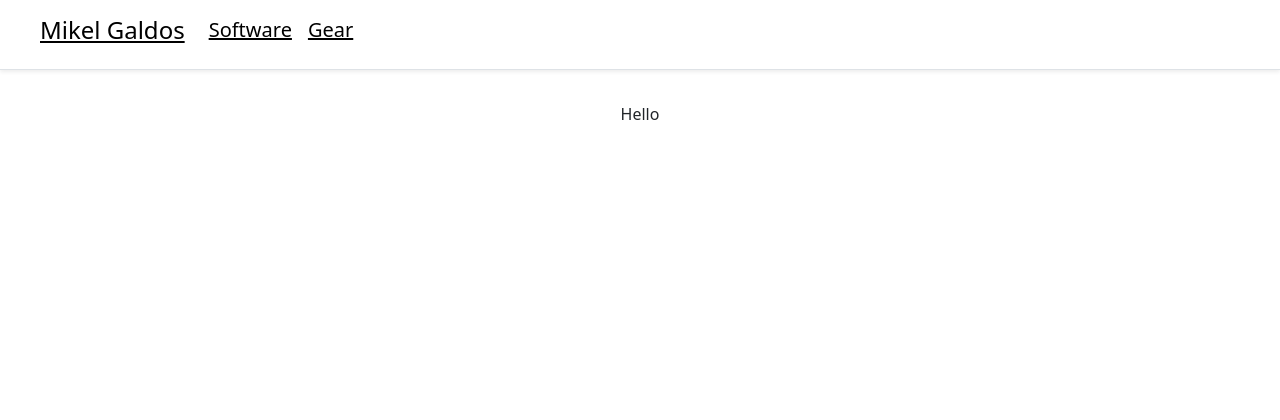
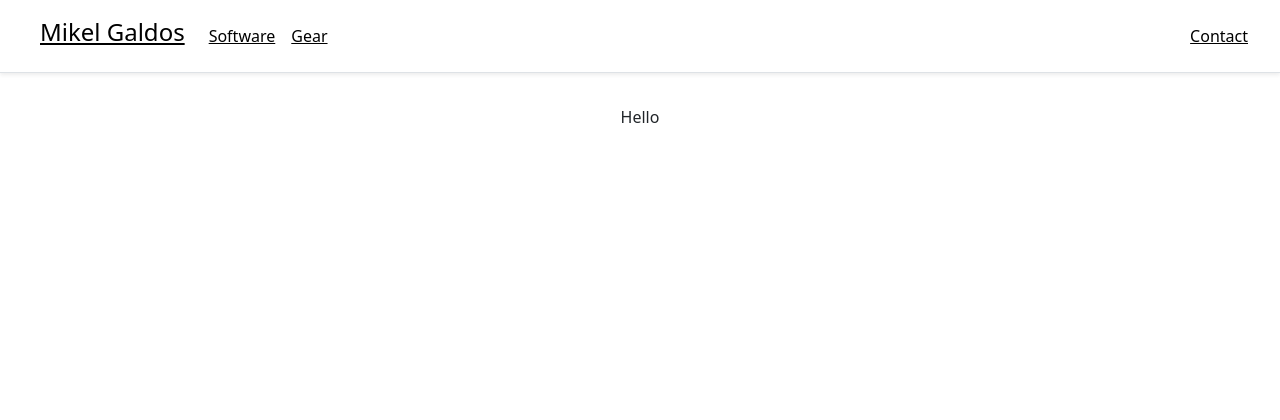
Before and after one commit to MikelGV/Personal-Website, a Flask app: page / in a window 1280 px wide. Shown: the top 420 px of the page. Run offline with Flask 2, Linux system fonts and the light colour scheme.

Commit message:
contact link added and things updated

```diff
--- a/src/flaskr/templates/snippets/header.html
+++ b/src/flaskr/templates/snippets/header.html
@@ -2,15 +2,15 @@
     <!-- MEDIUM+ screens -->
     <!-- col1 -->
     <div class="d-none d-md-flex flex-row my-auto flex-grow-1 align-items-center">
-        <h4>
+        <h4 class="mr-3 font-weight-normal justify-content-start">
             <a class="p-3 text-black" href="/">Mikel Galdos</a>
         </h4>
-        <h5>
-            <a class="p-2 text-black" href="#/software">Software</a>
-        </h5>
-        <h5>
-            <a class="p-2 text-black" href="#/gear">Gear</a>
-        </h5>
+        <a class="p-2 text-black" href="#/software">Software</a>
+        <a class="p-2 text-black" href="#/gear">Gear</a>
+
+        <div class="d-flex flex-row-reverse flex-grow-1">
+            <a class="p-2 text-black" href="#/contact">Contact</a>
+        </div>
     </div>
     <!-- Small- screens -->
     <div class="d-flex d-md-none flex-column my-auto align-items-center">
```
